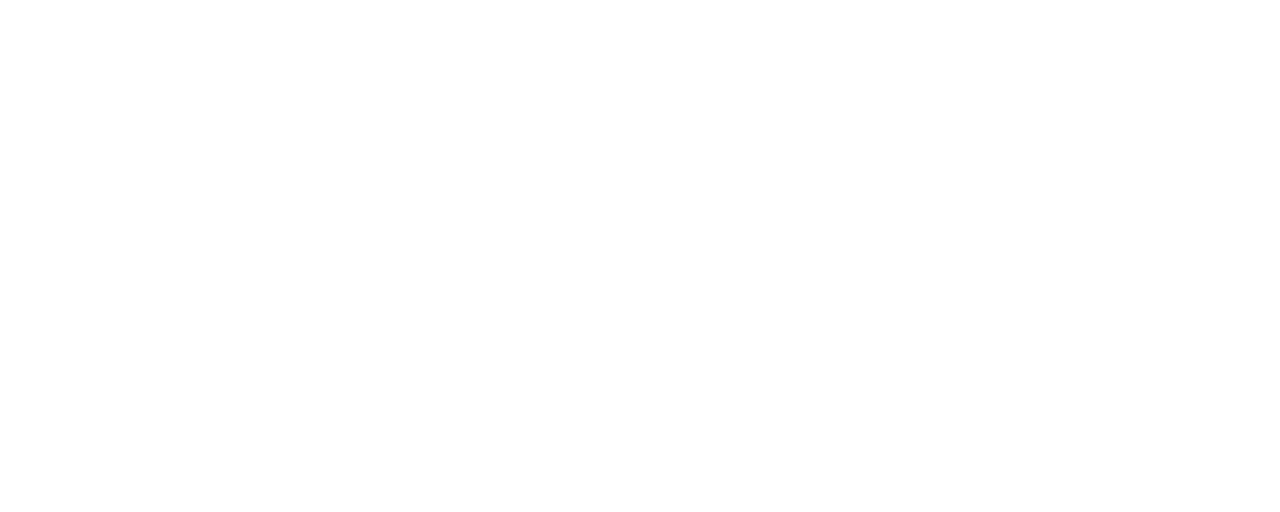
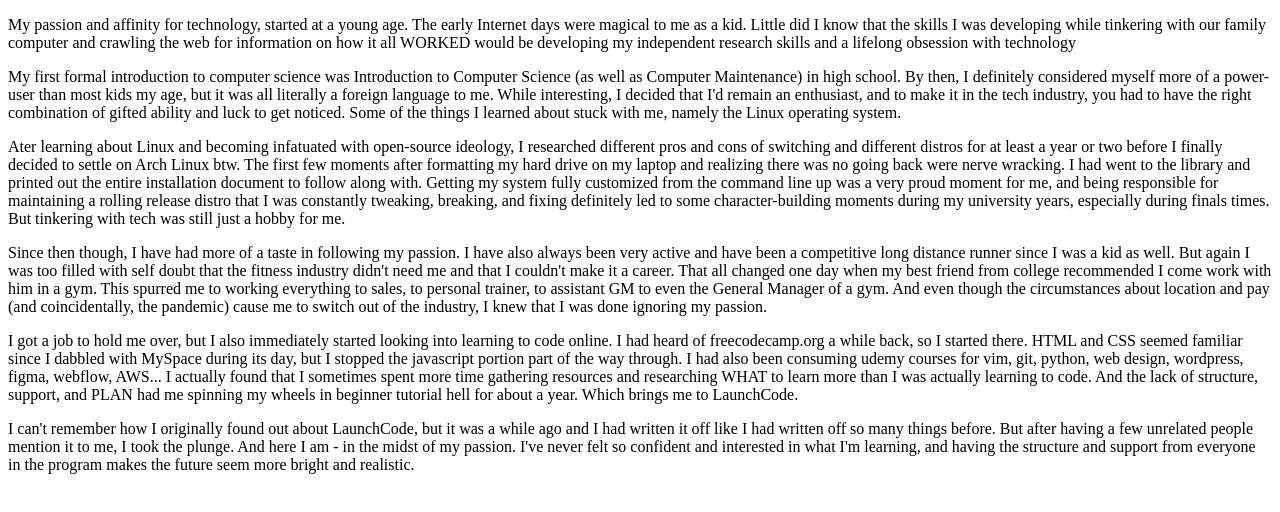
Before and after one commit to LC101-September-2021/assignment-4-html-me-something-jgreen1tc, a website: page index.html in a window 1280 px wide. Drawn offline with Linux system fonts and the light colour scheme.

Commit message:
wrote body paragraphs of webpage

```diff
--- a/index.html
+++ b/index.html
@@ -1,8 +1,19 @@
 <!DOCTYPE html>
 <html>
    <head>
+      <title>Jordan Green</title>
    </head>
    <body>
-      <!-- Write your HTML in this file! -->
+      <p>My passion and affinity for technology,  started at a young age. The early Internet days were magical to me as a kid. Little did I know that the skills I was developing while tinkering with our family computer and crawling the web for information on how it all WORKED would be developing my independent research skills and a lifelong obsession with technology</p>
+
+      <p>My first formal introduction to computer science was Introduction to Computer Science (as well as Computer Maintenance) in high school. By then, I definitely considered myself more of a power-user than most kids my age, but it was all literally a foreign language to me. While interesting, I decided that I'd remain an enthusiast, and to make it in the tech industry, you had to have the right combination of gifted ability and luck to get noticed. Some of the things I learned about stuck with me, namely the Linux operating system.</p>
+
+      <p>Ater learning about Linux and becoming infatuated with open-source ideology, I researched different pros and cons of switching and different distros for at least a year or two before I finally decided to settle on Arch Linux btw. The first few moments after formatting my hard drive on my laptop and realizing there was no going back were nerve wracking. I had went to the library and printed out the entire installation document to follow along with. Getting my system fully customized from the command line up was a very proud moment for me, and being responsible for maintaining a rolling release distro that I was constantly tweaking, breaking, and fixing definitely led to some character-building moments during my university years, especially during finals times. But tinkering with tech was still just a hobby for me.</p>
+
+      <p>Since then though, I have had more of a taste in following my passion. I have also always been very active and have been a competitive long distance runner since I was a kid as well. But again I was too filled with self doubt that the fitness industry didn't need me and that I couldn't make it a career. That all changed one day when my best friend from college recommended I come work with him in a gym. This spurred me to working everything to sales, to personal trainer, to assistant GM to even the General Manager of a gym. And even though the circumstances about location and pay (and coincidentally, the pandemic) cause me to switch out of the industry, I knew that I was done ignoring my passion.</p>
+
+      <p>I got a job to hold me over, but I also immediately started looking into learning to code online. I had heard of freecodecamp.org a while back, so I started there. HTML and CSS seemed familiar since I dabbled with MySpace during its day, but I stopped the javascript portion part of the way through. I had also been consuming udemy courses for vim, git, python, web design, wordpress, figma, webflow, AWS... I actually found that I sometimes spent more time gathering resources and researching WHAT to learn more than I was actually learning to code. And the lack of structure, support, and PLAN had me spinning my wheels in beginner tutorial hell for about a year. Which brings me to LaunchCode.</p>
+
+      <p>I can't remember how I originally found out about LaunchCode, but it was a while ago and I had written it off like I had written off so many things before. But after having a few unrelated people mention it to me, I took the plunge. And here I am - in the midst of my passion. I've never felt so confident and interested in what I'm learning, and having the structure and support from everyone in the program makes the future seem more bright and realistic.</p>
    </body>
 </html>
```
